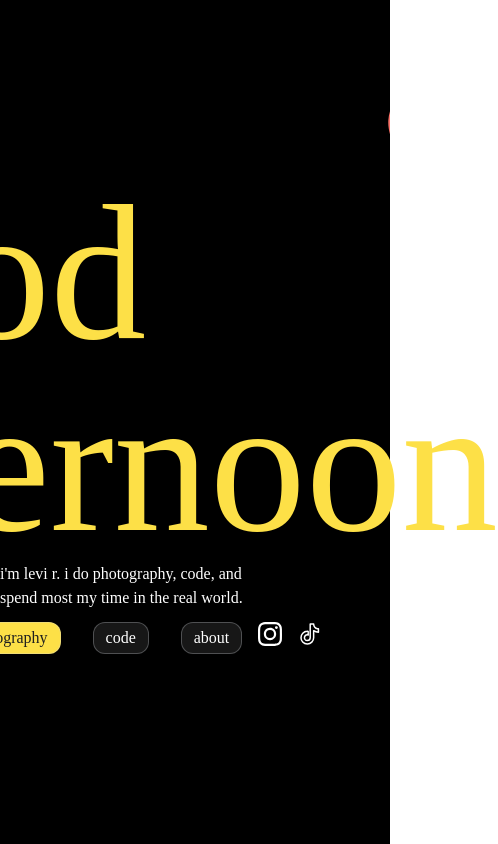
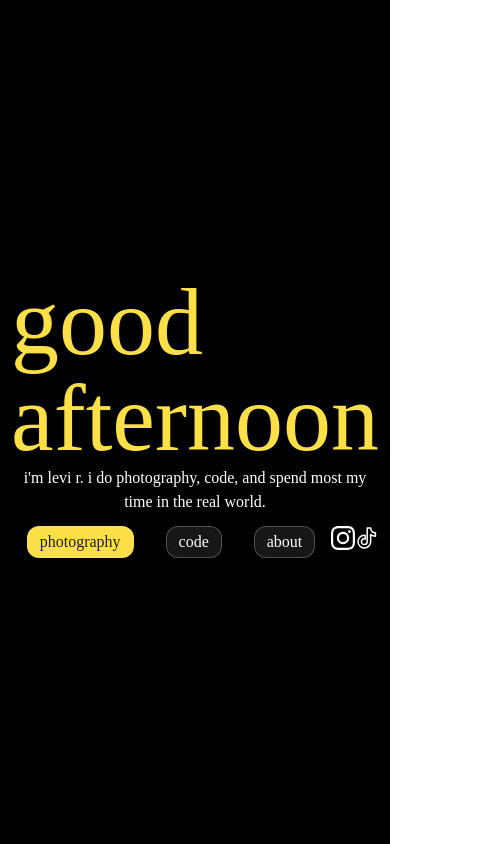
Before and after one commit to itslevir/itslevir, a SvelteKit app: page / in a window 390 px wide. Shown: the whole page, 498 px wide, since content can reach past the window. Built offline with nearby package versions, Linux system fonts and the light colour scheme; a web font is replaced by a local one.

Commit message:
mobile friendliness

```diff
--- a/src/routes/+page.svelte
+++ b/src/routes/+page.svelte
@@ -17,12 +17,14 @@
 		<h1 class="text-massive text-yellow-300">
 			good<br />{timeOfDay}
 		</h1>
-		<p>i'm levi r. i do photography, code, and spend most my time in the real world.</p>
+		<p class="text-center lg:text-start">
+			i'm levi r. i do photography, code, and spend most my time in the real world.
+		</p>
 		<div class="button-group flex flex-row py-3">
 			<a href="/photography" class="button primary">photography</a>
 			<a href="/code" class="button">code</a>
 			<a href="/about" class="button">about</a>
-			<div class="socials flex w-16 flex-row justify-between">
+			<div class="socials flex w-full flex-row justify-between lg:w-16">
 				<a href="https://instagram.com/leverrr_">
 					<svg
 						xmlns="http://www.w3.org/2000/svg"
@@ -100,4 +102,19 @@
 	.button:hover {
 		background-color: rgba(31, 31, 31, 0.9);
 	}
+
+	@media (max-width: 768px) {
+		.hero {
+			width: 100%;
+			padding: 0 1rem;
+		}
+
+		.bg {
+			background-image: none;
+		}
+
+		.text-massive {
+			font-size: 6rem;
+		}
+	}
 </style>
```
